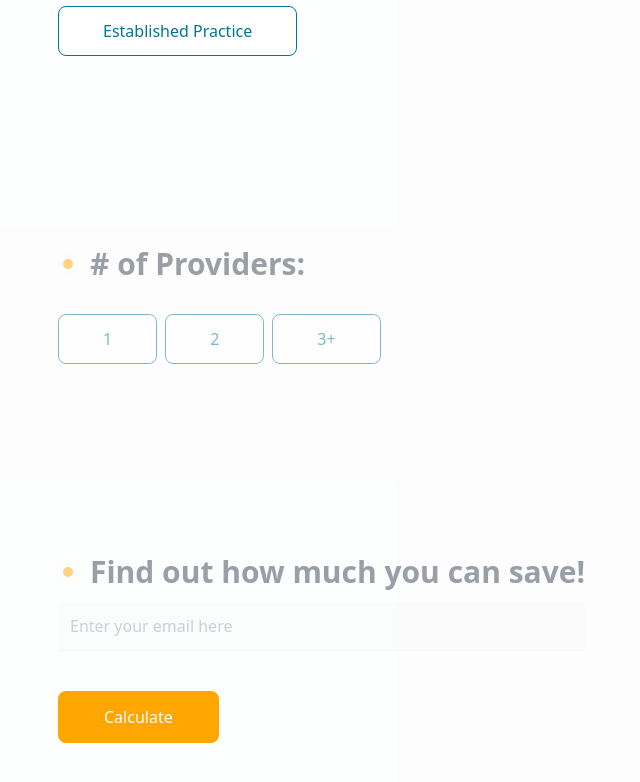
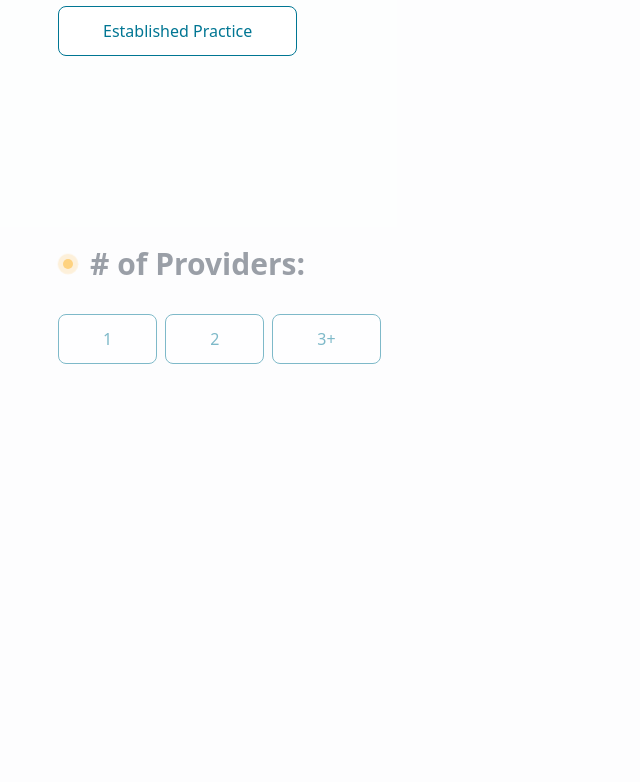
Before and after one commit to LagDave/dentalemr-eoy-savings-app, a React (Vite) app: page / in a window 1280 px wide. Shown: the part 1044-1826 px from the top of the page, without its empty margins (112-752 px from the left). Built offline with nearby package versions, Linux system fonts and the light colour scheme.

Commit message:
remove unused parts

```diff
--- a/src/sections/QuizContainer.tsx
+++ b/src/sections/QuizContainer.tsx
@@ -2,8 +2,6 @@ import { useEffect, useRef, useState } from "react";
 import questions from "../questions";
 import QuizItem from "../components/QuizItem";
 import Button from "../components/Button";
-import LeadForm from "./LeadForm";
-import axios from "axios";
 import ConfettiExplosion from "react-confetti-explosion";
 import Lottie from "lottie-react";
 import successLottie from "../assets/success-lottie.json";
@@ -24,16 +22,13 @@ export default function QuizContainer({
       value: string;
     };
   }>({});
-  const [email, setEmail] = useState("");
-  const [outlineEmail, setOutlineEmail] = useState(false);
-  const [isError, setIsError] = useState(false);
+  const [progress, setProgress] = useState(0);
+  const [isError] = useState(false);
   const [isSuccessful, setIsSuccessful] = useState(false);
-  const [isLoading, setIsLoading] = useState(false);
   const [, setHasAAEID] = useState(false);
   const [savings, setSavings] = useState("");
 
   const refs = useRef<(HTMLDivElement | null)[]>([]);
-  const leadFormRef = useRef<HTMLDivElement | null>(null);
 
   useEffect(() => {
     const aaeID = window.location.href.indexOf("aae-2024");
@@ -55,8 +50,10 @@ export default function QuizContainer({
     if (id === currentItem) {
       setCurrentItem(currentItem + 1);
 
-      const progress = ((currentItem + 1) / questions.length) * 100;
-      onProgressChange(progress);
+      const progressValue = ((currentItem + 1) / questions.length) * 100;
+
+      setProgress(progressValue);
+      onProgressChange(progressValue);
     }
 
     if (currentItem < questions.length - 1) {
@@ -64,16 +61,7 @@ export default function QuizContainer({
       if (scrollToRef) {
         scrollToRef.scrollIntoView({ behavior: "smooth" });
       }
-    } else {
-      leadFormRef.current &&
-        leadFormRef.current.scrollIntoView({ behavior: "smooth" });
     }
-  }
-
-  function validateEmail(): boolean {
-    if (email.length > 0) return true;
-    setOutlineEmail(true);
-    return false;
   }
 
   function getSavings(answer1: string, answer2: string): string {
@@ -99,46 +87,16 @@ export default function QuizContainer({
     return "Invalid input";
   }
 
-  async function submitResults() {
-    if (!validateEmail()) return;
+  async function showResults() {
+    setSavings(getSavings(answers[0].value, answers[1].value));
+    setIsSuccessful(true);
+  }
 
-    setIsLoading(true);
-
-    setSavings(getSavings(answers[0].value, answers[1].value));
-
-    axios
-      .post("https://dentalemr.com/wp-json/dqp/v1/complete-assessment", {
-        email,
-        answers,
-      })
-      .then(() => {
-        axios
-          .post(
-            "https://api.hsforms.com/submissions/v3/integration/submit/4134004/0f5f943b-b96a-4e12-88b2-8a5bfabfc826",
-            {
-              fields: [
-                {
-                  objectTypeId: "0-1",
-                  name: "email",
-                  value: email,
-                },
-              ],
-              context: {
-                pageUri: "dentalemr.com/apps/eoy-savings-calculator-app",
-                pageName: "EOY Savings Calculator App",
-              },
-            }
-          )
-          .then(() => {
-            setIsLoading(false);
-            setIsSuccessful(true);
-          });
-      })
-      .catch(() => {
-        setIsError(true);
-        axios.get("https://dentalemr.com/wp-json/dqp/v1/assessment-error");
-      });
-  }
+  useEffect(() => {
+    if (progress === 100) {
+      showResults();
+    }
+  }, [progress]);
 
   return isError ? (
     <ErrorScreen />
@@ -165,19 +123,6 @@ export default function QuizContainer({
           />
         </div>
       ))}
-      <div ref={leadFormRef}>
-        <LeadForm
-          outlineEmail={outlineEmail}
-          onInputChange={(email): void => setEmail(email)}
-          isBlurred={currentItem < questions.length}
-        />
-      </div>
-      <Button
-        onClick={submitResults}
-        style="accent"
-        label={isLoading ? "Please wait" : "Calculate"}
-        isLoading={isLoading}
-      />
     </div>
   );
 }
```
